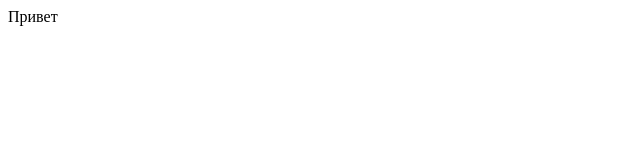
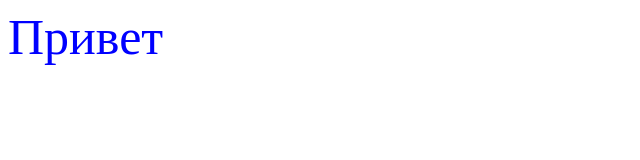
Before and after one commit to CAXAPOK1984/site-cool, a plain HTML site: page index.html in a window 1280 px wide. Shown: the whole page, without its empty margins (0-640 px from the left). Drawn offline with Linux system fonts and the light colour scheme.

Commit message:
Update index.html

```diff
--- a/index.html
+++ b/index.html
@@ -1,3 +1,3 @@
 <html>
-    <p>Привет</p>
+    <p style="color: blue; font-size: 50px;">Привет</p>
 </html>
```
